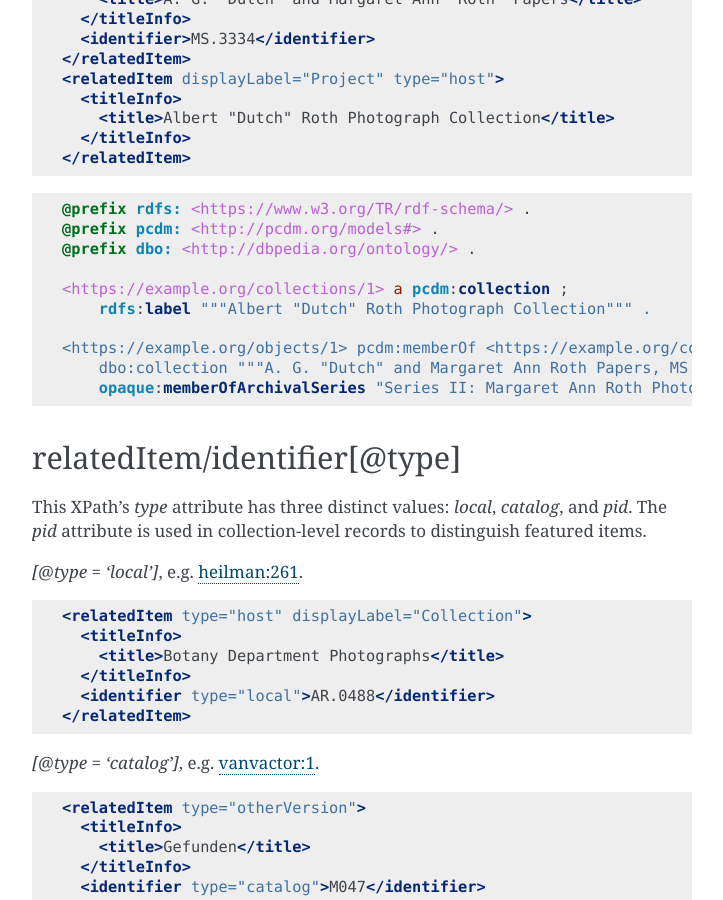
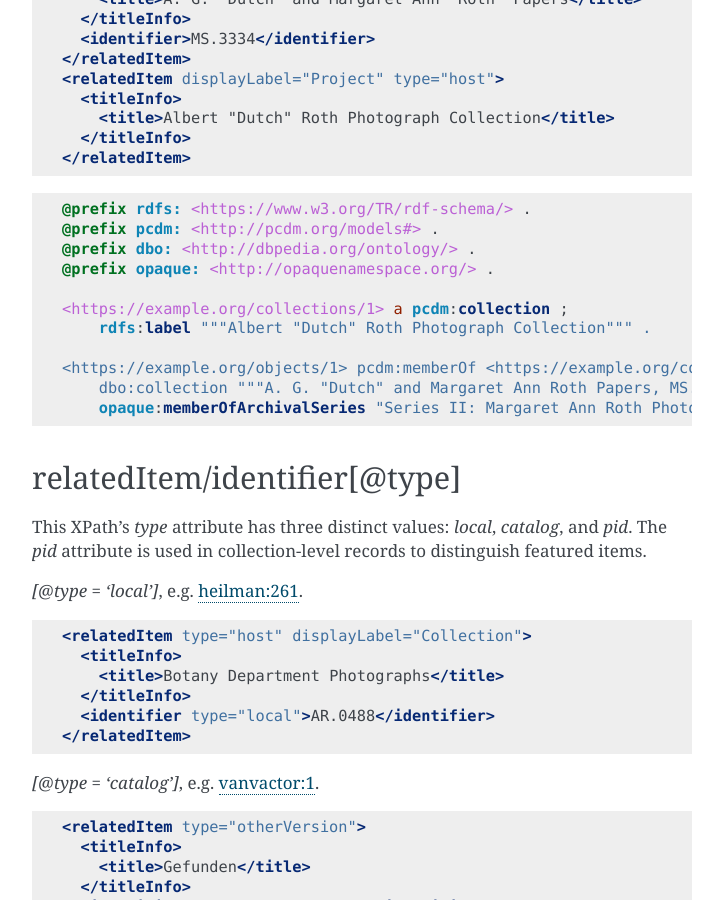
Before and after one commit to UTKcataloging/mods_to_rdf, a Sphinx documentation site: the page built from docs/source/top_level_elements/relatedItem.rst, in a window 1280 px wide and 900 px high, scrolled down 5188 px. Shown: the whole window, without its empty margins (388-1111 px from the left). Built offline with Sphinx 7.4.7, drawn with Linux system fonts in a browser that asks for light colours; formulas are drawn with MathJax 3.

Commit message:
Gadzooks. Add missing opaque prefix.

```diff
--- a/docs/source/top_level_elements/relatedItem.rst
+++ b/docs/source/top_level_elements/relatedItem.rst
@@ -260,6 +260,7 @@ This XPath is typically used to indicate an object's archival series; e.g. `roth
     @prefix rdfs: <https://www.w3.org/TR/rdf-schema/> .
     @prefix pcdm: <http://pcdm.org/models#> .
     @prefix dbo: <http://dbpedia.org/ontology/> .
+    @prefix opaque: <http://opaquenamespace.org/> .
 
     <https://example.org/collections/1> a pcdm:collection ;
         rdfs:label """Albert "Dutch" Roth Photograph Collection""" .
```
